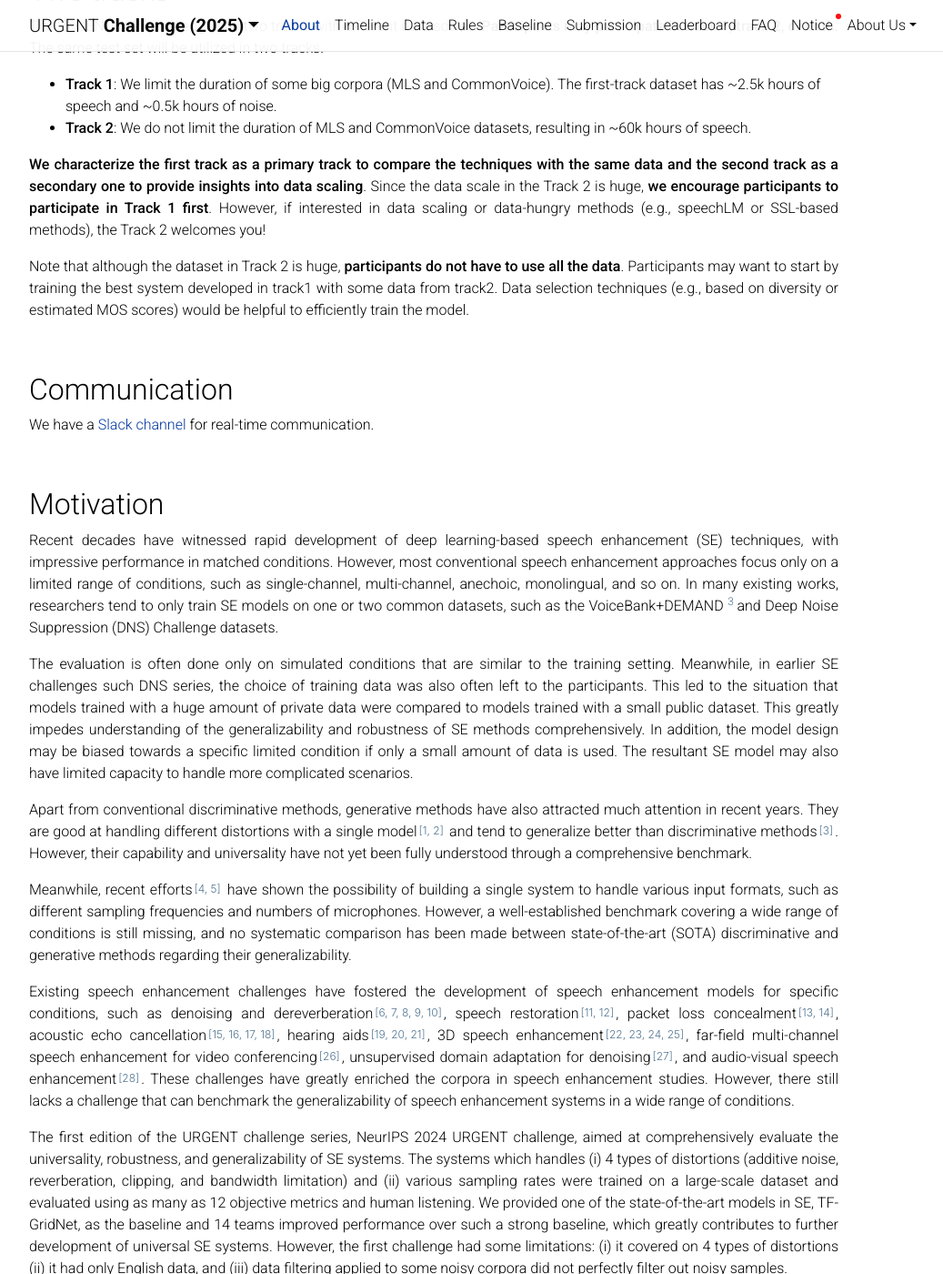
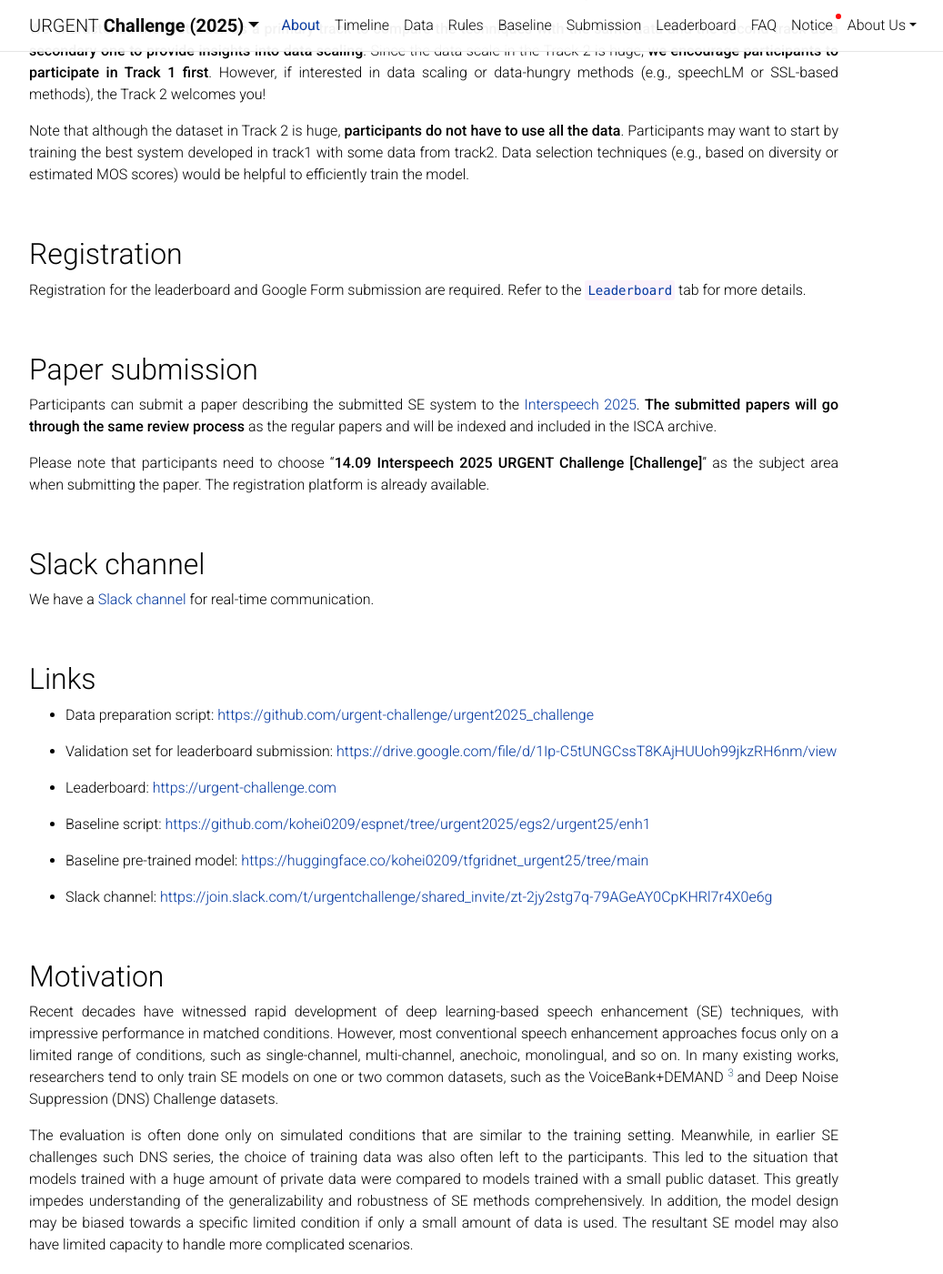
Before and after one commit to urgent-challenge/urgent2025, a Jekyll site: the page built from _pages/about.md, in a window 1280 px wide and 1400 px high, scrolled down 2164 px. Shown: the whole window at 91% size, without its empty margins (163-1200 px from the left). Built offline with Jekyll 4.4.1, drawn with Linux system fonts in a browser that asks for light colours; comment, search, counter and statistics services are not loaded; a style sheet for code colours, icons or effects is not loaded; some of the changed text lies outside the part shown.

Commit message:
paper submission policy

```diff
--- a/_pages/about.md
+++ b/_pages/about.md
@@ -43,26 +43,18 @@ if isinstance(speech_mix, np.ndarray):
 
 The Interspeech 2025 URGENT challenge (Universality, Robustness, and Generalizability for EnhancemeNT) is a speech enhancement challenge held at [**Interspeech 2025**](https://www.interspeech2025.org/home). We aim to build universal speech enhancement models for unifying speech processing in a wide variety of conditions.
 
-#### Links
 
-- Data preparation script: [https://github.com/urgent-challenge/urgent2025_challenge](https://github.com/urgent-challenge/urgent2025_challenge)
+## Contents
 
-- Validation set for leaderboard submission: [https://drive.google.com/file/d/1Ip-C5tUNGCssT8KAjHUUoh99jkzRH6nm/view](https://drive.google.com/file/d/1Ip-C5tUNGCssT8KAjHUUoh99jkzRH6nm/view)
+-  [Goal](#goal)
+-  [Task introduction](#task-introduction)
+-  [Tracks](#two-tracks)
+-  [Registration](#registration)
+-  [Paper submission](#paper-submission)
+-  [Slack channel](#slack-channel)
+-  [Links to data preparation/baseline scripts, leaderboard, etc.](#links)
+-  [Motication](#motivation)
 
-- Leaderboard: [https://urgent-challenge.com](https://urgent-challenge.com)
-
-- Baseline script: [https://github.com/kohei0209/espnet/tree/urgent2025/egs2/urgent25/enh1](https://github.com/kohei0209/espnet/tree/urgent2025/egs2/urgent25/enh1)
-
-- Baseline pre-trained model: [https://huggingface.co/kohei0209/tfgridnet_urgent25/tree/main](https://huggingface.co/kohei0209/tfgridnet_urgent25/tree/main)
-
-- Slack channel: [https://join.slack.com/t/urgentchallenge/shared_invite/zt-2jy2stg7q-79AGeAY0CpKHRl7r4X0e6g](https://join.slack.com/t/urgentchallenge/shared_invite/zt-2jy2stg7q-79AGeAY0CpKHRl7r4X0e6g)
-
-
-<br>
-
-## Registration
-Registration for the leaderboard and Google Form submission are required.
-Refer to the [`Leaderboard`](/urgent2025/leaderboard) tab for more details.
 
 <br>
 
@@ -119,8 +111,39 @@ Data selection techniques (e.g., based on diversity or estimated MOS scores) wou
 
 <br>
 
-## Communication
+## Registration
+Registration for the leaderboard and Google Form submission are required.
+Refer to the [`Leaderboard`](/urgent2025/leaderboard) tab for more details.
+
+<br>
+
+## Paper submission
+
+Participants can submit a paper describing the submitted SE system to the [Interspeech 2025](https://www.interspeech2025.org/home). **The submitted papers will go through the same review process** as the regular papers and will be indexed and included in the ISCA archive.
+
+Please note that participants need to choose "**14.09 Interspeech 2025 URGENT Challenge [Challenge]**" as the subject area when submitting the paper. The registration platform is already available.
+
+
+<br>
+
+## Slack channel
 We have a [Slack channel](https://join.slack.com/t/urgentchallenge/shared_invite/zt-2jy2stg7q-79AGeAY0CpKHRl7r4X0e6g) for real-time communication.
+
+<br>
+
+## Links
+
+- Data preparation script: [https://github.com/urgent-challenge/urgent2025_challenge](https://github.com/urgent-challenge/urgent2025_challenge)
+
+- Validation set for leaderboard submission: [https://drive.google.com/file/d/1Ip-C5tUNGCssT8KAjHUUoh99jkzRH6nm/view](https://drive.google.com/file/d/1Ip-C5tUNGCssT8KAjHUUoh99jkzRH6nm/view)
+
+- Leaderboard: [https://urgent-challenge.com](https://urgent-challenge.com)
+
+- Baseline script: [https://github.com/kohei0209/espnet/tree/urgent2025/egs2/urgent25/enh1](https://github.com/kohei0209/espnet/tree/urgent2025/egs2/urgent25/enh1)
+
+- Baseline pre-trained model: [https://huggingface.co/kohei0209/tfgridnet_urgent25/tree/main](https://huggingface.co/kohei0209/tfgridnet_urgent25/tree/main)
+
+- Slack channel: [https://join.slack.com/t/urgentchallenge/shared_invite/zt-2jy2stg7q-79AGeAY0CpKHRl7r4X0e6g](https://join.slack.com/t/urgentchallenge/shared_invite/zt-2jy2stg7q-79AGeAY0CpKHRl7r4X0e6g)
 
 <br>
 
```
